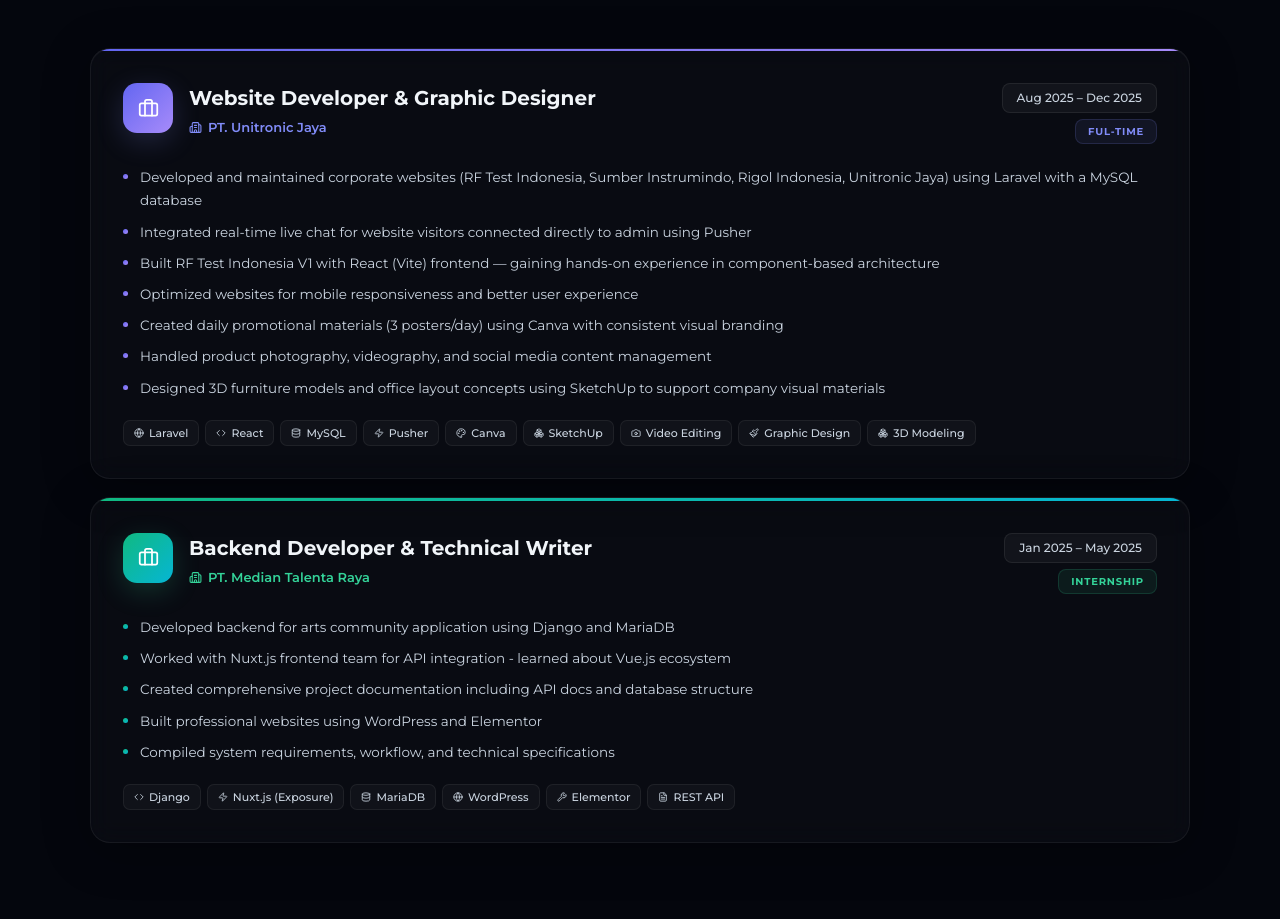
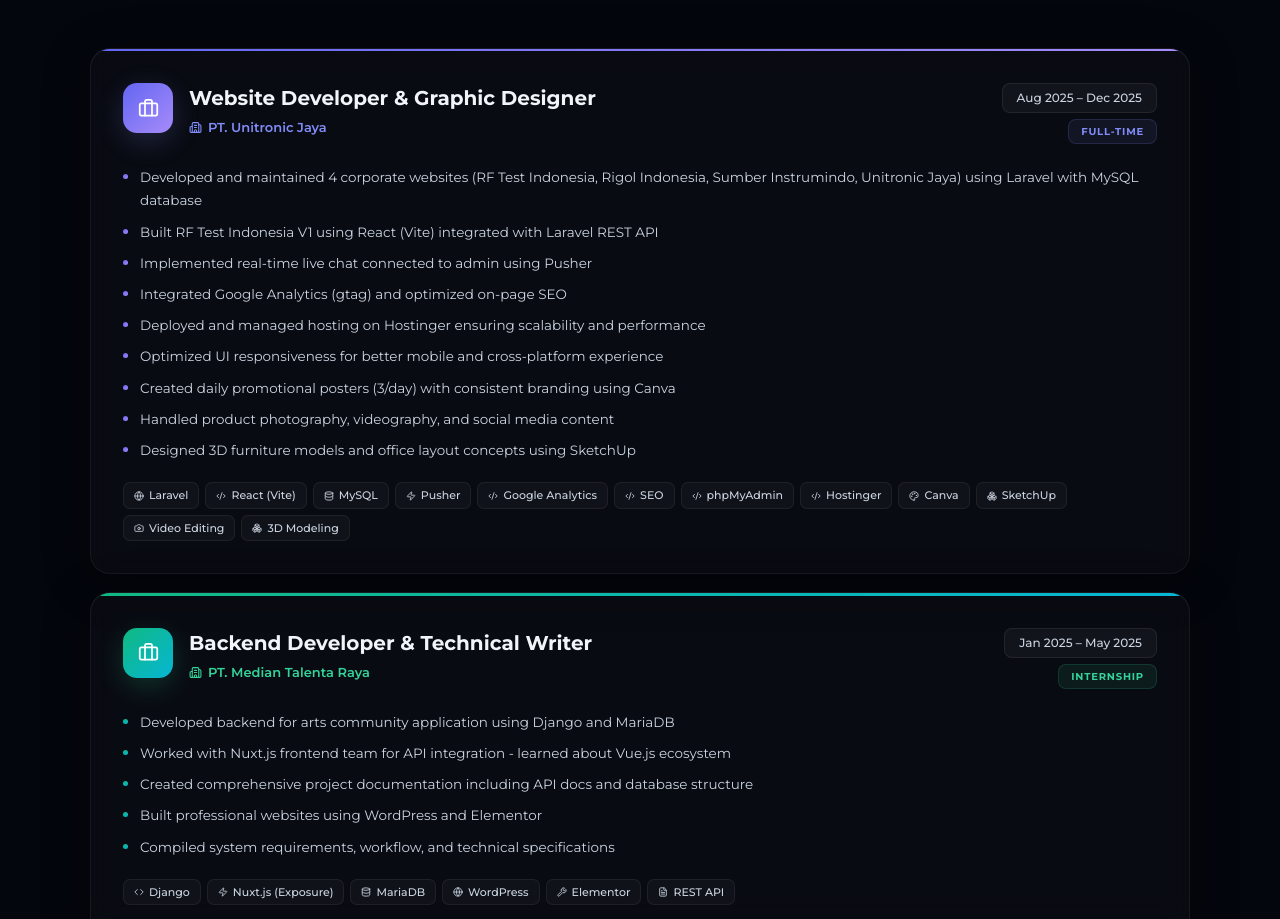
Before and after one commit to mryana23/portfolio-maryana, a React (Vite) app: page / in a window 1280 px wide. Shown: the part 2168-3087 px from the top of the page. Built offline with nearby package versions, Linux system fonts and the light colour scheme.

Commit message:
Finalisasi

```diff
--- a/src/App.jsx
+++ b/src/App.jsx
@@ -140,10 +140,24 @@
   };
 
   const experiences = [
-    { role:"Website Developer & Graphic Designer", company:"PT. Unitronic Jaya", period:"Aug 2025 – Dec 2025", type:"Ful-time", accent:"#818cf8", gradient:"135deg, #6366f1 0%, #a78bfa 100%",
-      description:["Developed and maintained corporate websites (RF Test Indonesia, Sumber Instrumindo, Rigol Indonesia, Unitronic Jaya) using Laravel with a MySQL database","Integrated real-time live chat for website visitors connected directly to admin using Pusher","Built RF Test Indonesia V1 with React (Vite) frontend — gaining hands-on experience in component-based architecture","Optimized websites for mobile responsiveness and better user experience","Created daily promotional materials (3 posters/day) using Canva with consistent visual branding","Handled product photography, videography, and social media content management","Designed 3D furniture models and office layout concepts using SketchUp to support company visual materials"],
-      tech:["Laravel","React","MySQL","Pusher","Canva","SketchUp","Video Editing","Graphic Design","3D Modeling"] },
-    { role:"Backend Developer & Technical Writer", company:"PT. Median Talenta Raya", period:"Jan 2025 – May 2025", type:"Internship", accent:"#34d399", gradient:"135deg, #10b981 0%, #06b6d4 100%",
+    {
+      role: "Website Developer & Graphic Designer", company: "PT. Unitronic Jaya", period: "Aug 2025 – Dec 2025", type: "Full-time", accent: "#818cf8", gradient: "135deg, #6366f1 0%, #a78bfa 100%",
+      description: [
+        "Developed and maintained 4 corporate websites (RF Test Indonesia, Rigol Indonesia, Sumber Instrumindo, Unitronic Jaya) using Laravel with MySQL database",
+        "Built RF Test Indonesia V1 using React (Vite) integrated with Laravel REST API",
+        "Implemented real-time live chat connected to admin using Pusher",
+        "Integrated Google Analytics (gtag) and optimized on-page SEO",
+        "Deployed and managed hosting on Hostinger ensuring scalability and performance",
+        "Optimized UI responsiveness for better mobile and cross-platform experience",
+        "Created daily promotional posters (3/day) with consistent branding using Canva",
+        "Handled product photography, videography, and social media content",
+        "Designed 3D furniture models and office layout concepts using SketchUp"
+      ],
+      tech: [
+        "Laravel", "React (Vite)", "MySQL", "Pusher", "Google Analytics", "SEO", "phpMyAdmin", "Hostinger", "Canva", "SketchUp", "Video Editing", "3D Modeling"
+      ]
+    },
+{ role:"Backend Developer & Technical Writer", company:"PT. Median Talenta Raya", period:"Jan 2025 – May 2025", type:"Internship", accent:"#34d399", gradient:"135deg, #10b981 0%, #06b6d4 100%",
       description:["Developed backend for arts community application using Django and MariaDB","Worked with Nuxt.js frontend team for API integration - learned about Vue.js ecosystem","Created comprehensive project documentation including API docs and database structure","Built professional websites using WordPress and Elementor","Compiled system requirements, workflow, and technical specifications"],
       tech:["Django","Nuxt.js (Exposure)","MariaDB","WordPress","Elementor","REST API"] },
   ];
```
